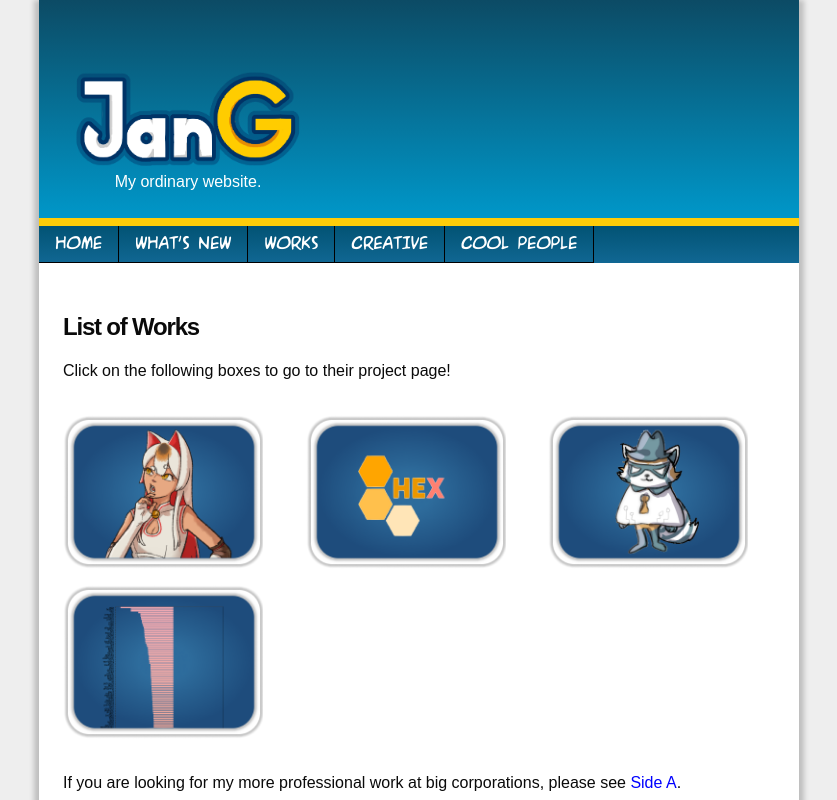
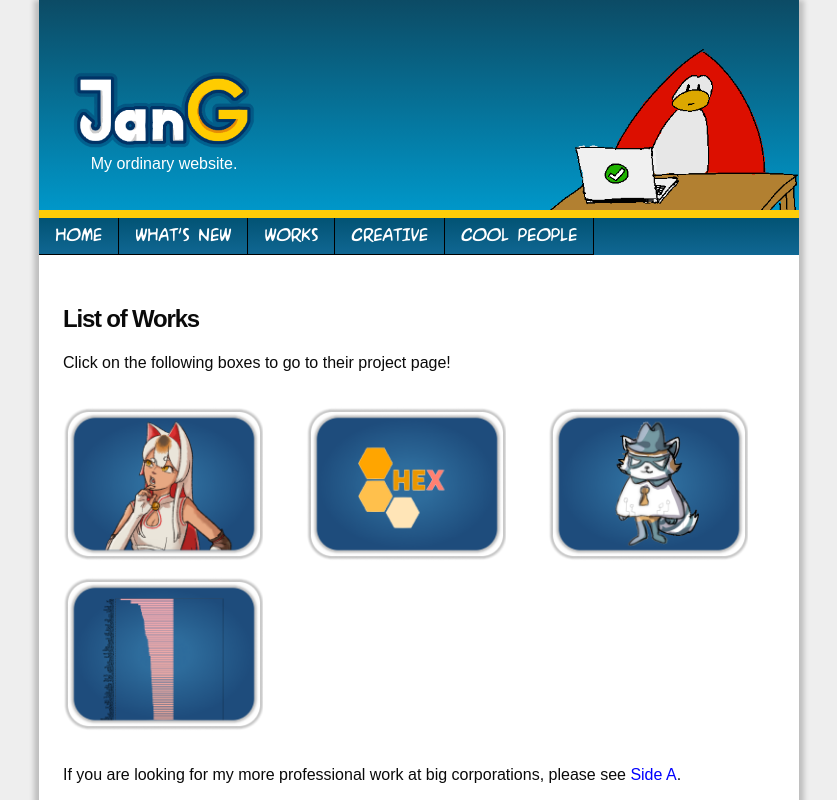
Before and after one commit to jangarong/jangarong.github.io, a Next.js app: page /b/projects in a window 1280 px wide. Shown: the top 800 px of the page, without its empty margins (221-1058 px from the left). Built offline with nearby package versions, Linux system fonts and the light colour scheme.

Commit message:
add pengdesk.png

```diff
--- a/src/app/b/layout.tsx
+++ b/src/app/b/layout.tsx
@@ -18,12 +18,15 @@ export default function RootLayout({
     return (
         <div className="w-[100%] min-h-[100%] flex flex-row justify-center align-center bg-[#eeeeee]">
             <div className="base">
-                <div className="base-banner pt-[48px]">
-                    <div className="p-[24px] flex flex-col align-center">
-                        <div className="flex flex-col align-center justify-center w-[250px]">
+                <div className="base-banner pt-[48px] flex flex-row justify-between w-[100%]">
+                    <div className="flex flex-col align-center">
+                        <div className="flex flex-col align-center justify-center w-[250px] p-[24px]">
                             <Image src="/assets/jang-penguin.png" alt="JanG." width={250} height={50} />
                             <div className="text-center mt-[4px]">My ordinary website.</div>
                         </div>
+                    </div>
+                    <div className="">
+                        <Image src="/assets/pengdesk.png" alt="peng" width={250} height={250} />
                     </div>
                 </div>
                 <div className="navbar-penguin flex flex-wrap">
```
Also changed, not shown: public/assets/pengdesk.png (added), 1 other file (tests, documents, lock files or other folders).
